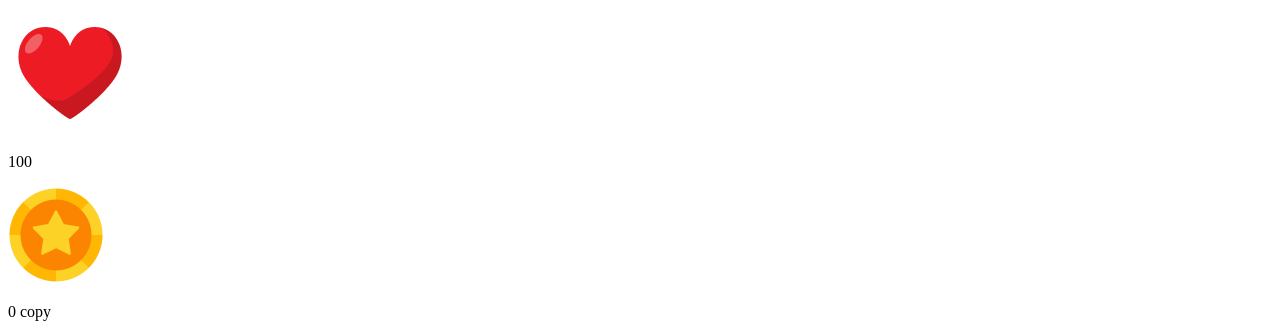
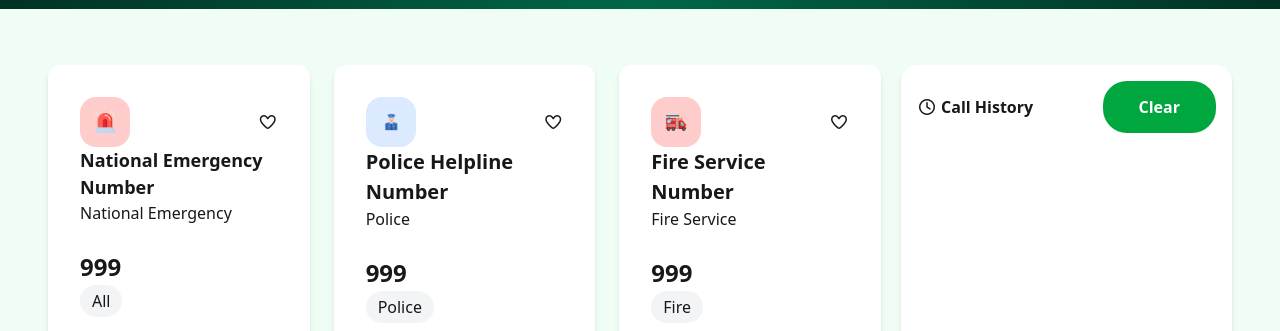
Before and after one commit to Sazzadhossain2003/Bangladesh-assignment, a plain HTML site: page index.html in a window 1280 px wide. Shown: the part 327-658 px from the top of the page. Drawn offline with nearby package versions, Linux system fonts and the light colour scheme.

Commit message:
added a link

```diff
--- a/index.html
+++ b/index.html
@@ -4,6 +4,12 @@
     <meta charset="UTF-8">
     <meta name="viewport" content="width=device-width, initial-scale=1.0">
     <title>Emergency Service</title>
+      <link href="https://cdn.jsdelivr.net/npm/daisyui@5" rel="stylesheet" type="text/css" />
+      <script src="https://cdn.jsdelivr.net/npm/@tailwindcss/browser@4"></script>
+
+      <link rel="stylesheet" href="https://cdnjs.cloudflare.com/ajax/libs/font-awesome/7.0.0/css/all.min.css"
+      integrity="sha512-DxV +EoADOkOygM4IR9yXP8Sb2qwgidEmeqAEmDKIOfPRQZOWbXCzLC6vjbZyy0vPisbH2SyW27+ddLVCN+OMzQ=="
+      crossorigin="anonymous" referrerpolicy="no-referrer" />
 </head>
 <body class=>
     <!-- navebar asection -->
@@ -224,5 +230,26 @@
       </div>
 
 
+      <!-- right section -->
+
+      <div class="w-[400px]  bg-white p-4 rounded-2xl shadow-md">
+        <div class="flex justify-between items-center">
+          <p class="font-bold"><i class="fa-regular fa-clock"></i> Call History</p>
+          <button class="bg-[#00A63E] px-[36px] py-[14px] text-white rounded-3xl font-semibold clearBtn">Clear</button>
+        </div>
+
+        <div class="mine-not mt-4 mine-not">
+
+
+        </div>
+      </div>
+
+    </div>
+
+
+  </div>
+
+</div>
+
 </body>
 </html>
```
